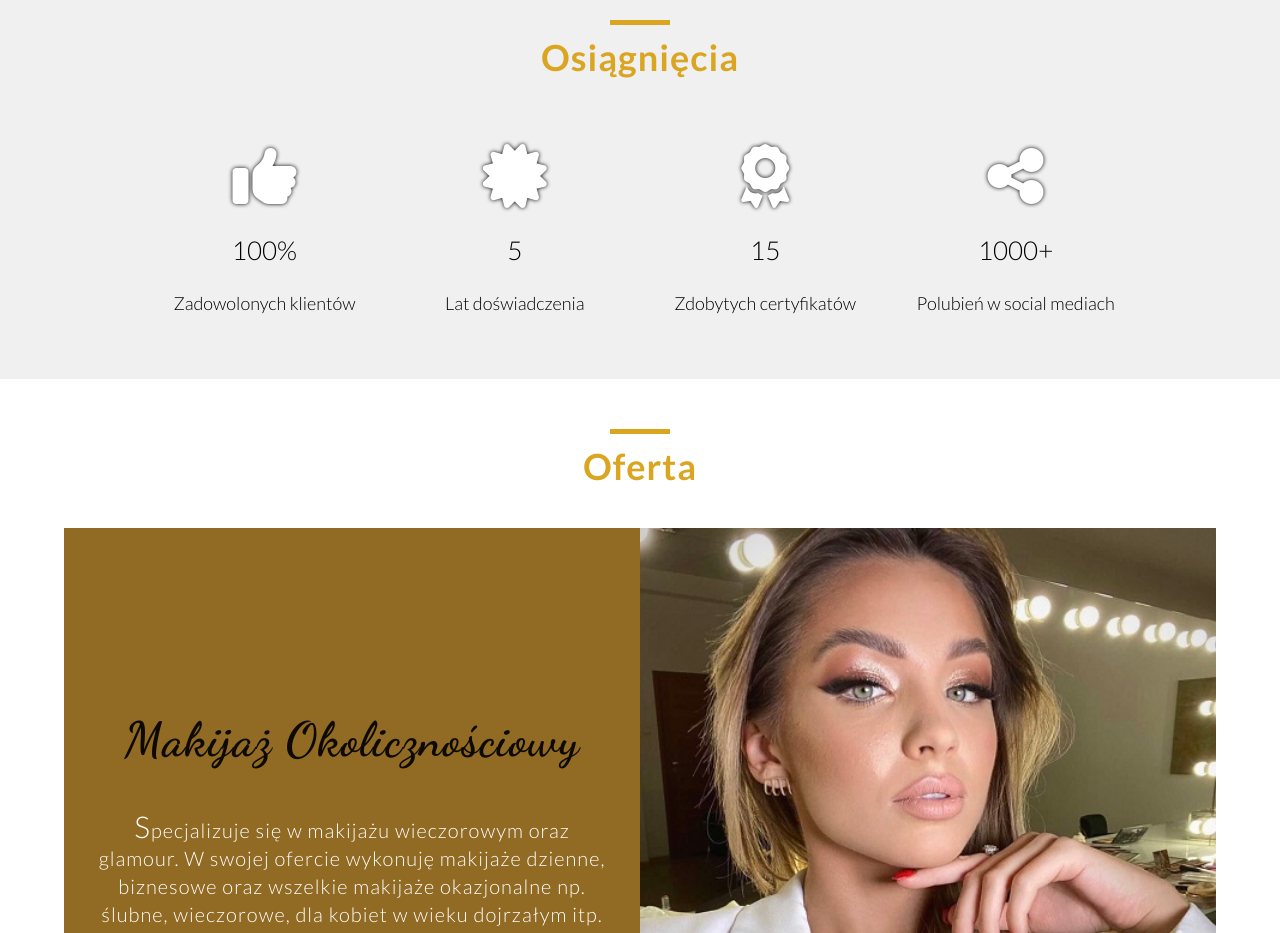
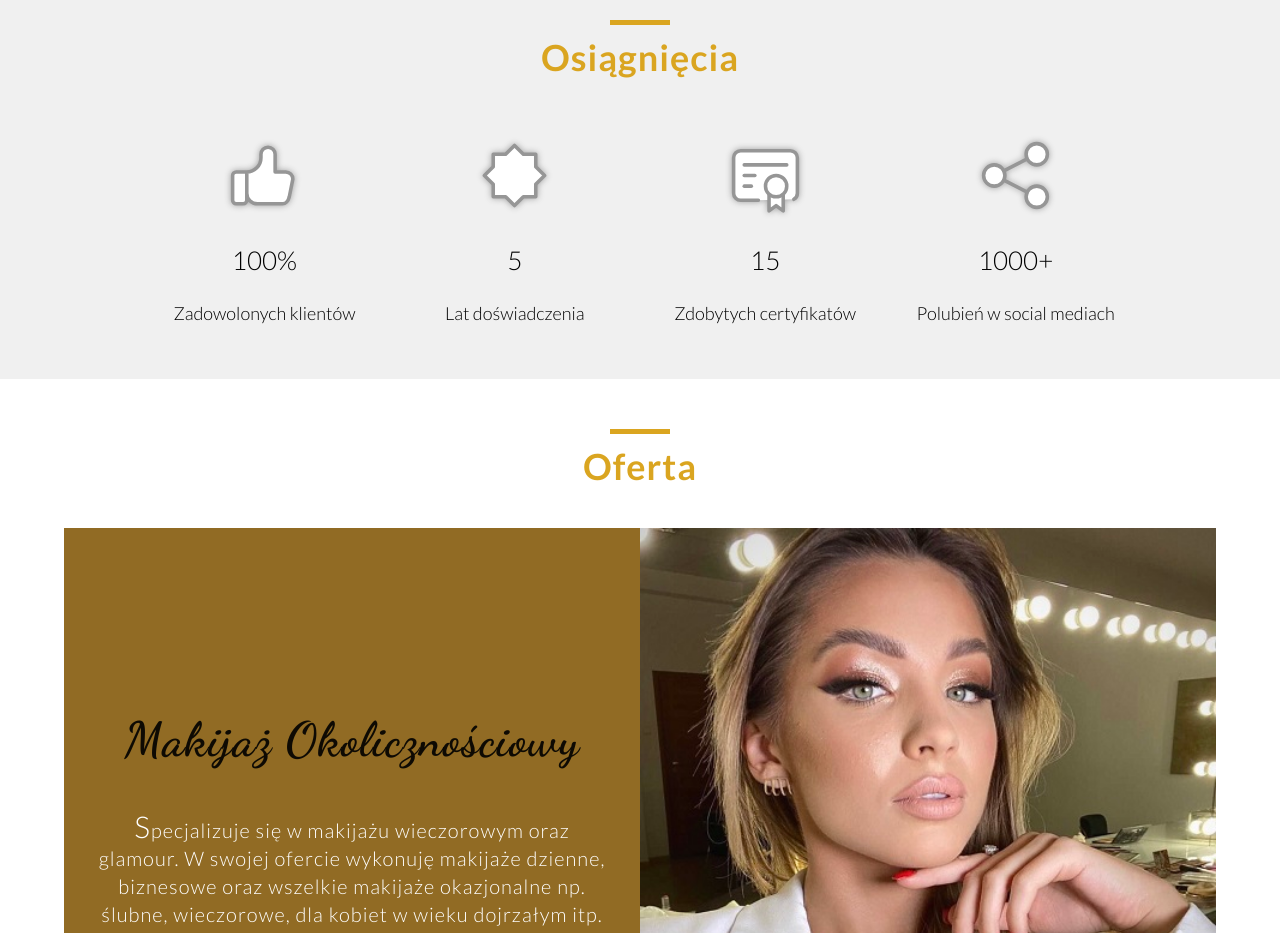
Before and after one commit to marek2509/FE-AD, a plain HTML site: page index.html in a window 1280 px wide. Shown: the part 1880-2813 px from the top of the page. Drawn offline with nearby package versions, Linux system fonts and the light colour scheme; a web font is replaced by a local one.

Commit message:
Change icon in achivement section

```diff
--- a/index.html
+++ b/index.html
@@ -14,9 +14,11 @@
 	<!-- Import fonts -->
 	<link rel="preconnect" href="https://fonts.googleapis.com">
 	<link rel="preconnect" href="https://fonts.gstatic.com" crossorigin>
-	<link href="https://fonts.googleapis.com/css2?family=Arizonia&family=Dancing+Script:wght@400;600;700&family=Lato:wght@300;700&display=swap" rel="stylesheet">
+	<link
+		href="https://fonts.googleapis.com/css2?family=Arizonia&family=Dancing+Script:wght@400;600;700&family=Lato:wght@300;700&display=swap"
+		rel="stylesheet">
 
-		<!-- Import kit fonawesome -->
+	<!-- Import kit fonawesome -->
 	<script src="https://kit.fontawesome.com/95d0d7ccb5.js" crossorigin="anonymous"></script>
 
 	<link rel="stylesheet" type="text/css" href="//cdn.jsdelivr.net/npm/slick-carousel@1.8.1/slick/slick.css" />
@@ -78,7 +80,7 @@
 			</div> -->
 			<div class="h1_box">
 				<img src="./img/logo/sygnet_bez tła_bitmapa-08.png" alt="logo Anna Dzienisowicz make up">
-				<h1>Anna Dzienisowicz <br/><span>make up</span></h1>
+				<h1>Anna Dzienisowicz <br /><span>make up</span></h1>
 			</div>
 		</div>
 		<div class="header__arrow-box">
@@ -101,17 +103,21 @@
 
 				<div class="aboutus__box-text" data-fall="faden-right">
 					<h3>kim jestem</h3>
-				<p>	Cześć! Miło mi Cię tutaj gościć!</p>
-				<p>	Nazywam się Anna Dzienisowicz, jestem dyplomowaną makijażystką z 6-letnim doświadczeniem zawodowym oraz absolwentką szkoły <strong>Marta Gąska Makeup School</strong>.</p>
-				<p>	W mojej pracy skupiam się na podkreślaniu naturalnego piękna każdej z nas, łącząc sztukę wizażu
-					z najnowszymi trendami. Cenię jakość, indywidualne podejście do każdego typu urody, osobowości oraz oczekiwań Klienta.</p>
-				<p>	Dbam o wymarzony makijaż Panien Młodych, kreuję również makijaże na potrzeby sesji biznesowych,
-					wizerunkowych czy komercyjnych. Prowadzę szkolenia dla makijażystów zarówno początkujących, jak i tych z doświadczeniem. Na spotkaniach <strong>„Selfie Makeup”</strong> uczę kobiety jak się malować, by wydobyć naturalne piękno.</p>
-					<p>	Chcę by moja Klientka z zachwytem patrzyła w lustro, czując się pięknie i wyjątkowo.</p>
-					<p>	Serdecznie zapraszam!</p>
+					<p> Cześć! Miło mi Cię tutaj gościć!</p>
+					<p> Nazywam się Anna Dzienisowicz, jestem dyplomowaną makijażystką z 6-letnim doświadczeniem
+						zawodowym oraz absolwentką szkoły <strong>Marta Gąska Makeup School</strong>.</p>
+					<p> W mojej pracy skupiam się na podkreślaniu naturalnego piękna każdej z nas, łącząc sztukę wizażu
+						z najnowszymi trendami. Cenię jakość, indywidualne podejście do każdego typu urody, osobowości
+						oraz oczekiwań Klienta.</p>
+					<p> Dbam o wymarzony makijaż Panien Młodych, kreuję również makijaże na potrzeby sesji biznesowych,
+						wizerunkowych czy komercyjnych. Prowadzę szkolenia dla makijażystów zarówno początkujących, jak
+						i tych z doświadczeniem. Na spotkaniach <strong>„Selfie Makeup”</strong> uczę kobiety jak się
+						malować, by wydobyć naturalne piękno.</p>
+					<p> Chcę by moja Klientka z zachwytem patrzyła w lustro, czując się pięknie i wyjątkowo.</p>
+					<p> Serdecznie zapraszam!</p>
 
 
-<!-- / -->
+					<!-- / -->
 
 
 
@@ -126,7 +132,15 @@
 			<h2>Osiągnięcia</h2>
 			<div class="achivements__boxes wrapper">
 				<div class="achivements__box">
-					<i class="fas fa-thumbs-up"></i>
+					<!-- <i class="fas fa-thumbs-up"></i> -->
+					<svg xmlns="http://www.w3.org/2000/svg" class="icon icon-tabler icon-tabler-thumb-up"
+						viewBox="0 0 24 24" stroke="currentColor" stroke-linecap="round" stroke-linejoin="round">
+						<path stroke="none" d="M0 0h24v24H0z" fill="none"></path>
+						<path
+							d="M7 11v8a1 1 0 0 1 -1 1h-2a1 1 0 0 1 -1 -1v-7a1 1 0 0 1 1 -1h3a4 4 0 0 0 4 -4v-1a2 2 0 0 1 4 0v5h3a2 2 0 0 1 2 2l-1 5a2 3 0 0 1 -2 2h-7a3 3 0 0 1 -3 -3">
+						</path>
+					</svg>
+
 					<p class="achivements__box-number" data-number="100" data-suffix="%">
 						0%
 					</p>
@@ -134,19 +148,47 @@
 				</div>
 
 				<div class="achivements__box">
-					<i class="fas fa-certificate"></i>
+					<!-- <i class="fas fa-certificate"></i> -->
+					<svg xmlns="http://www.w3.org/2000/svg" class="icon icon-tabler icon-tabler-brightness-2"
+						viewBox="0 0 24 24" stroke="currentColor" stroke-linecap="round" stroke-linejoin="round">
+						<path stroke="none" d="M0 0h24v24H0z" fill="none"></path>
+						<path
+							d="M6 6h3.5l2.5 -2.5l2.5 2.5h3.5v3.5l2.5 2.5l-2.5 2.5v3.5h-3.5l-2.5 2.5l-2.5 -2.5h-3.5v-3.5l-2.5 -2.5l2.5 -2.5z">
+						</path>
+						<!-- <circle cx="12" cy="12" r="3"></circle> -->
+					</svg>
 					<p class="achivements__box-number" data-number="5">0</p>
 					<p class="achivements__box-info">Lat doświadczenia</p>
 				</div>
 
 				<div class="achivements__box">
-					<i class="fas fa-award"></i>
+					<!-- <i class="fas fa-award"></i> -->
+					<svg xmlns="http://www.w3.org/2000/svg" class="icon icon-tabler icon-tabler-certificate"
+						viewBox="0 0 24 24" stroke="currentColor" stroke-linecap="round" stroke-linejoin="round">
+						<path stroke="none" d="M0 0h24v24H0z" fill="none"></path>
+						<path d="M10 19h-5a2 2 0 0 1 -2 -2v-10c0 -1.1 .9 -2 2 -2h14a2 2 0 0 1 2 2v10a2 2 0 0 1 -1 1.73">
+						</path>
+						<path d="M13 17.5v4.5l2 -1.5l2 1.5v-4.5"></path>
+						<circle cx="15" cy="15" r="3"></circle>
+						<line x1="6" y1="9" x2="18" y2="9"></line>
+						<line x1="6" y1="12" x2="9" y2="12"></line>
+						<line x1="6" y1="15" x2="8" y2="15"></line>
+					</svg>
 					<p class="achivements__box-number" data-number="15">0</p>
 					<p class="achivements__box-info">Zdobytych certyfikatów</p>
 				</div>
 
 				<div class="achivements__box">
-					<i class="fas fa-share-alt"></i>
+					<!-- <i class="fas fa-share-alt"></i> -->
+					<svg xmlns="http://www.w3.org/2000/svg" class="icon icon-tabler icon-tabler-share"
+						viewBox="0 0 24 24" stroke="currentColor" stroke-linecap="round" stroke-linejoin="round">
+						<path stroke="none" d="M0 0h24v24H0z" fill="none"></path>
+						<circle cx="6" cy="12" r="3"></circle>
+						<circle cx="18" cy="6" r="3"></circle>
+						<circle cx="18" cy="18" r="3"></circle>
+						<line x1="8.7" y1="10.7" x2="15.3" y2="7.3"></line>
+						<line x1="8.7" y1="13.3" x2="15.3" y2="16.7"></line>
+					</svg>
 					<p class="achivements__box-number" data-number="1000" data-suffix="+">
 						0+
 					</p>
@@ -163,7 +205,8 @@
 					<div class="services__box-text" data-fall="faden-left">
 						<h3 class="services__box-text-header">makijaż okolicznościowy</h3>
 						<p>
-							Specjalizuje się w makijażu wieczorowym oraz glamour. W swojej ofercie wykonuję makijaże dzienne, biznesowe oraz wszelkie makijaże okazjonalne np. ślubne, wieczorowe, dla kobiet
+							Specjalizuje się w makijażu wieczorowym oraz glamour. W swojej ofercie wykonuję makijaże
+							dzienne, biznesowe oraz wszelkie makijaże okazjonalne np. ślubne, wieczorowe, dla kobiet
 							w wieku dojrzałym itp.
 						</p>
 					</div>
@@ -179,7 +222,8 @@
 						<h3 class="services__box-text-header">makijaż ślubny</h3>
 						<p>
 							Ślub to jeden z najważniejszych momentów w życiu każdej z nas.
-Dziękuję, że postanowiłaś zaufać mi w kwestii makijażu ślubnego. Zadbam o Twój wymarzony  makijąż  jako harmonijny element całości wizerunku w tym wyjątkowym dniu.
+							Dziękuję, że postanowiłaś zaufać mi w kwestii makijażu ślubnego. Zadbam o Twój wymarzony
+							makijąż jako harmonijny element całości wizerunku w tym wyjątkowym dniu.
 						</p>
 					</div>
 					<div class="services__box-img services__box-img--weeding">
--- a/sass/main.scss
+++ b/sass/main.scss
@@ -268,6 +268,16 @@ section {
       font-size: 6.4rem;
       color: white;
       text-shadow: 0px 0px 4px black;
+    }
+
+    svg {
+      color: rgb(61, 61, 61);
+      width: 85px;
+      height: 85px;
+      fill: #fff;
+      color: rgb(150, 150, 150);
+      stroke-width: 1;
+      filter: drop-shadow(0 0 3px rgb(160, 160, 160));
     }
   }
 }
@@ -687,9 +697,6 @@ section {
 ////////////////////
 
 @media (min-width: 576px) {
-
-
-
   .header__arrow-box-arrow-down {
     font-size: 1.6rem;
   }
@@ -777,14 +784,13 @@ section {
 }
 
 @media (min-width: 768px) {
-
   .header {
     &__hero-shadow {
       .h1_box {
         h1 {
           font-size: 5.8rem;
         }
-        img{
+        img {
           max-height: 100px;
         }
       }
```
Also changed, not shown: css/main.css, 1 other file.
